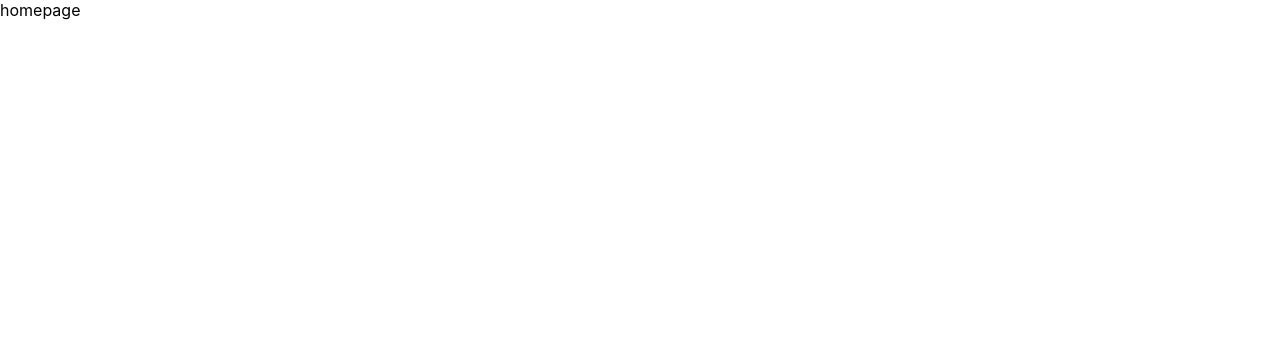
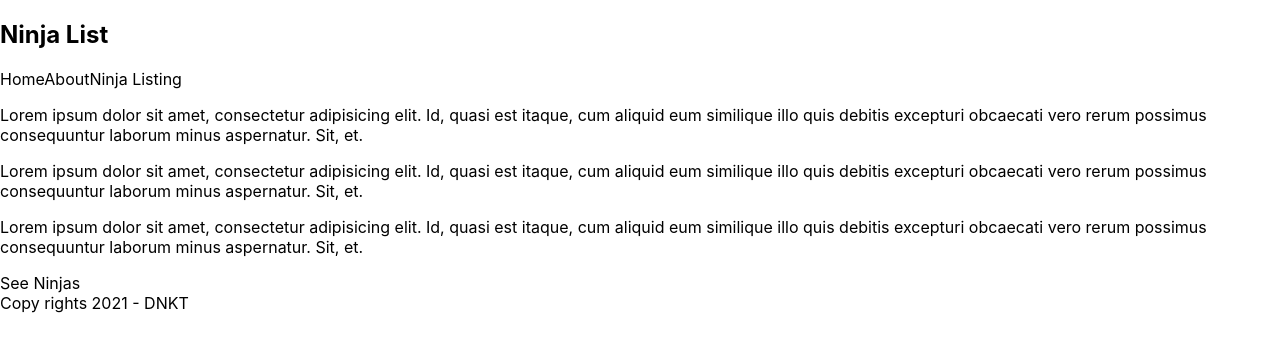
Before and after one commit to dnkTin/nextjs-demo-landing-page, a Next.js app: page / in a window 1280 px wide. Shown: the top 352 px of the page. Built offline with nearby package versions, Linux system fonts and the light colour scheme.

Commit message:
finish navbar and footer

```diff
--- /dev/null
+++ b/comps/Footer.js
@@ -0,0 +1,11 @@
+const Footer = () => {
+  return (
+    <footer>
+      <div>
+        Copy rights 2021 - DNKT
+      </div>
+    </footer>
+   );
+}
+
+export default Footer;
--- a/comps/Navbar.js
+++ b/comps/Navbar.js
@@ -1,12 +1,14 @@
+import Link from "next/link";
+
 const Navbar = () => {
   return (
     <nav>
       <div className="logo">
         <h1>Ninja List</h1>
       </div>
-      <a href="/home">Home</a>
-      <a href="/about">About</a>
-      <a href="/ninjas">Ninja Listing</a>
+      <Link href="/"><a>Home</a></Link>
+      <Link href="/about"><a>About</a></Link>
+      <Link href="/ninjas"><a>Ninja Listing</a></Link>
     </nav>
    );
 }
--- a/pages/index.js
+++ b/pages/index.js
@@ -1,11 +1,18 @@
 import Head from 'next/head'
 import Image from 'next/image'
 import styles from '../styles/Home.module.css'
-
+import Navbar from '../comps/Navbar'
+import Footer from '../comps/Footer'
+import Link from 'next/link'
 export default function Home() {
   return (
     <div>
-      homepage
+      <Navbar />
+      <p>Lorem ipsum dolor sit amet, consectetur adipisicing elit. Id, quasi est itaque, cum aliquid eum similique illo quis debitis excepturi obcaecati vero rerum possimus consequuntur laborum minus aspernatur. Sit, et.</p>
+      <p>Lorem ipsum dolor sit amet, consectetur adipisicing elit. Id, quasi est itaque, cum aliquid eum similique illo quis debitis excepturi obcaecati vero rerum possimus consequuntur laborum minus aspernatur. Sit, et.</p>
+      <p>Lorem ipsum dolor sit amet, consectetur adipisicing elit. Id, quasi est itaque, cum aliquid eum similique illo quis debitis excepturi obcaecati vero rerum possimus consequuntur laborum minus aspernatur. Sit, et.</p>
+      <Link href="/ninjas"><a>See Ninjas</a></Link>
+      <Footer />
     </div>
   )
 }
```
